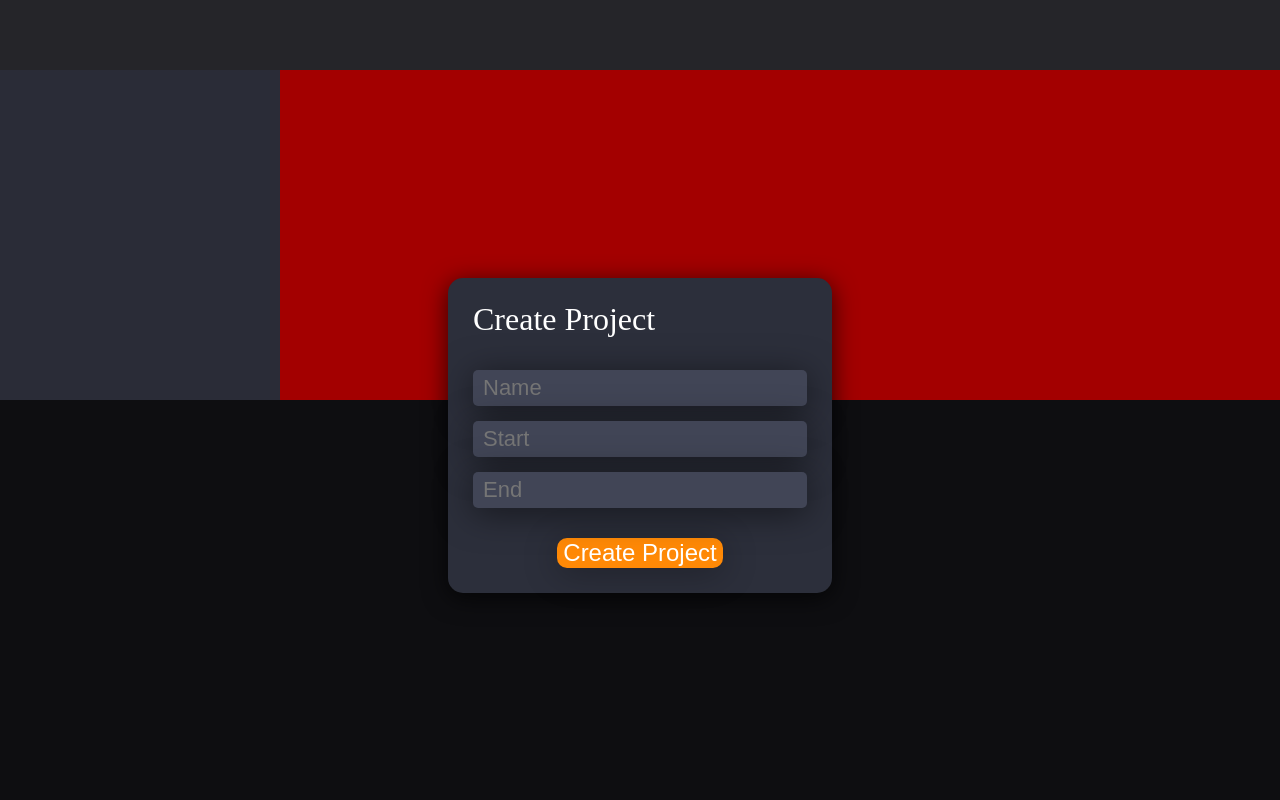
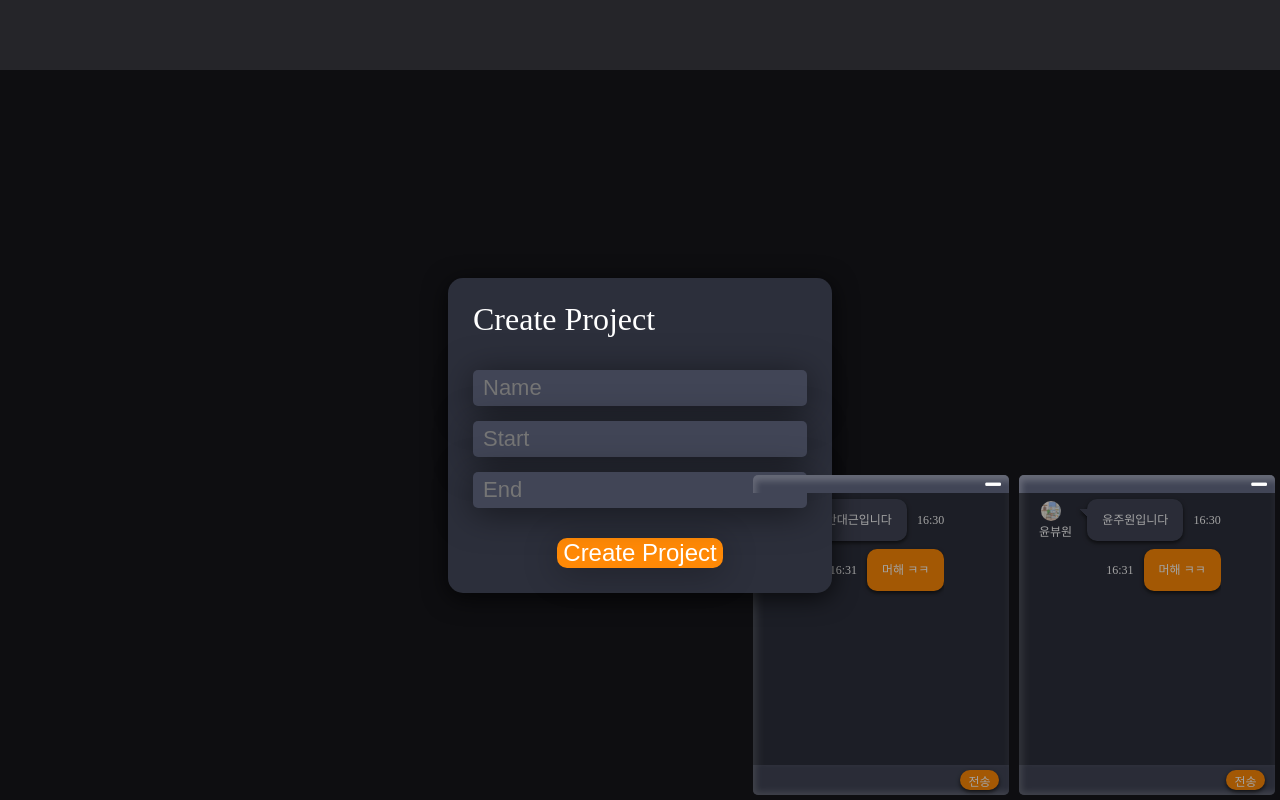
Before and after one commit to zerochae/kanboo_zerochae, a Vue app: page /projects in a window 1280 px wide. Built offline with nearby package versions, Linux system fonts and the light colour scheme; what @kangc/v-md-editor, codemirror-editor-vue3 would draw is missing.

Commit message:
chat form

```diff
--- a/package.json
+++ b/package.json
@@ -13,6 +13,7 @@
     "axios": "^0.24.0",
     "codemirror-editor-vue3": "^0.2.4",
     "core-js": "^3.6.5",
+    "moment": "^2.29.1",
     "vue": "^3.0.0",
     "vue-radial-progress": "^0.3.2",
     "vue-router": "^4.0.12",
--- a/src/components/popup/Chat.vue
+++ b/src/components/popup/Chat.vue
@@ -1,5 +1,4 @@
 <template>
-  <div class="chat-container">
   <button
     style="
       position: absolute;
@@ -13,26 +12,322 @@
   >
     채팅 테스트
   </button>
-    <div class="chat-box">
-      <div class="chat-header"></div>
-      <div class="chat-content"></div>
-      <div class="chat-inputBox"></div>
+  <div class="chat-container">
+    <div class="chat-box" v-for="(chat, index) in chatData" :key="index">
+      <div class="chat-header">
+        <i @click="setMini(index)" class="fas fa-minus"></i>
+      </div>
+      <div class="chat-content">
+        <ul>
+          <li
+            class="chat-line"
+            v-for="(line, index) in chat"
+            :key="index"
+            :class="{ 'chat-myLine': line.id == userId }"
+          >
+            <div v-if="userId != line.id" class="chat-userInfo">
+              <img :src="require(`@/assets/${line.img}`)" alt="img" />
+              {{ line.id }}
+            </div>
+            <div class="chat-info" v-if="line.id != userId">
+              <span class="chat-text chat-friend">
+                {{ line.text }}
+              </span>
+              <span class="chat-date">{{ line.date }}</span>
+            </div>
+            <div class="chat-info" v-else>
+              <span class="chat-date">{{ line.date }}</span>
+              <span class="chat-text chat-my">
+                {{ line.text }}
+              </span>
+            </div>
+          </li>
+        </ul>
+      </div>
+      <div class="chat-inputBox">
+        <input
+          :id="`chat-input-${index}`"
+          @input="setText"
+          @keyup.enter="sendMessage(index)"
+          type="text"
+        />
+        <button @click="sendMessage(index)">전송</button>
+      </div>
     </div>
   </div>
 </template>
 
 <script>
-export default {};
+const moment = require("moment");
+const today = moment();
+
+export default {
+  updated() {
+    document
+      .querySelector(".chat-content>ul")
+      .lastElementChild.scrollIntoView(); // 메시지 포커스
+  },
+  data() {
+    return {
+      chatData: [
+        [
+          {
+            id: "kade",
+            img: "con1.jpg",
+            text: "안대근입니다",
+            date: "16:30",
+          },
+          {
+            id: "zerochae",
+            img: "con3.jpg",
+            text: "머해 ㅋㅋ",
+            date: "16:31",
+          },
+        ],
+        [
+          {
+            id: "윤뷰원",
+            img: "con1.jpg",
+            text: "윤주원입니다",
+            date: "16:30",
+          },
+          {
+            id: "zerochae",
+            img: "con3.jpg",
+            text: "머해 ㅋㅋ",
+            date: "16:31",
+          },
+        ],
+      ],
+      inputText: "",
+      userId: "zerochae",
+      img: "con3.jpg",
+    };
+  },
+  watch: {
+    chatData: {
+      handler(newVal, oldVal) {
+        console.log(oldVal);
+        console.log(newVal);
+      },
+    },
+  },
+  methods: {
+    setText(e) {
+      this.inputText = e.target.value;
+    },
+    sendMessage(index) {
+      let date = today.format("HH:MM");
+
+      if (this.inputText !== "") {
+        this.chatData[index].push({
+          id: this.userId,
+          img: this.img,
+          text: this.inputText,
+          date: date,
+        });
+      }
+      document.querySelector(`#chat-input-${index}`).value = "";
+      this.inputText = "";
+    },
+    setMini() {},
+    test(index) {
+      console.log(index);
+    },
+    chatTest() {
+      let date = today.format("HH:MM");
+      console.log();
+      this.chatData[0].push({
+        id: "kade",
+        img: "con1.jpg",
+        text: "머하냐~",
+        date: date,
+      });
+    },
+  },
+};
 </script>
 
 <style>
 .chat-container {
+  position: absolute;
+  right: 0;
+  bottom: 0;
+  display: flex;
   overflow: hidden;
-  background: red;
 }
 .chat-box {
-  width: 280px;
-  height: 330px;
+  width: 20vw;
+  min-width: 150px;
+  height: 40vh;
+  background: #2c2f3b;
+  border-radius: 5px;
+  position: relative;
+  box-shadow: 3px 6px 10px rgba(255, 255, 255, 0.2) inset;
+  margin: 5px;
+  overflow: auto;
+  display: flex;
+}
+.chat-header {
+  position: absolute;
+  top: 0;
+  height: 18px;
   background: #414556;
+  text-align: right;
+  width: 100%;
+  box-shadow: 3px 6px 6px rgba(255, 255, 255, 0.2) inset;
+  z-index: 5;
+}
+
+.chat-header i {
+  font-size: 18px;
+  margin-right: 8px;
+}
+
+.chat-content {
+  padding: 15px;
+  font-size: 12px;
+  overflow: auto;
+}
+
+.chat-content ul {
+  margin-top: 6px;
+  display: flex;
+  flex-direction: column;
+  overflow: hidden;
+}
+
+.chat-line {
+  display: flex;
+  align-items: center;
+  margin-bottom: 6px;
+}
+
+.chat-userInfo {
+  display: flex;
+  flex-direction: column;
+  margin: 5px;
+}
+
+.chat-userInfo img {
+  margin: 0 0 5px 2px;
+  border-radius: 50%;
+  width: 20px;
+}
+
+.chat-info {
+  display: flex;
+}
+
+.chat-text {
+  margin-left: 10px;
+  height: fit-content;
+  width: fit-content;
+  border-radius: 10px;
+  display: flex;
+  align-items: center;
+  padding: 15px;
+  position: relative;
+}
+.chat-friend::before {
+  background: linear-gradient(
+    -135deg,
+    #414556 0%,
+    #414556 50%,
+    transparent 50%,
+    transparent
+  );
+  content: "";
+  position: absolute;
+  top: 10px;
+  left: -8px;
+  width: 12px;
+  height: 12px;
+  z-index: 1;
+}
+
+.chat-friend {
+  background: #414556;
+  -webkit-filter: drop-shadow(0px 2px 2px rgba(10, 10, 10, 0.8));
+}
+
+.chat-myLine {
+  justify-content: right;
+}
+
+.chat-my::before {
+  background: linear-gradient(
+    135deg,
+    #ff8906 0%,
+    #ff8906 50%,
+    transparent 50%,
+    transparent
+  );
+  content: "";
+  position: absolute;
+  top: 10px;
+  right: -8px;
+  width: 12px;
+  height: 12px;
+  z-index: 1;
+}
+
+.chat-my {
+  background: #ff8906;
+  -webkit-filter: drop-shadow(0px 2px 2px rgba(10, 10, 10, 0.8));
+}
+
+.chat-date {
+  margin: 15px 0 0 10px;
+}
+
+.chat-inputBox {
+  height: 30px;
+  width: 100%;
+  position: absolute;
+  background: #414556;
+  bottom: 0;
+  display: flex;
+  align-items: center;
+  box-shadow: 3px -3px 6px rgba(255, 255, 255, 0.2) inset;
+}
+.chat-inputBox input {
+  margin-left: 10px;
+  background: none;
+  color: white;
+  border: none;
+  outline: none;
+  width: 80%;
+}
+
+.chat-inputBox button {
+  background: #ff8906;
+  border-radius: 10px;
+  font-size: 12px;
+  width: 40px;
+  height: 20px;
+  color: white;
+  -webkit-filter: drop-shadow(0px 2px 2px rgba(10, 10, 10, 0.8));
+  margin-right: 10px;
+}
+
+::-webkit-scrollbar {
+  width: 0px;
+  /* border-width: initial;
+  border-style: none;
+  border-color: initial;
+  border-image: initial; */
+}
+
+::-webkit-scrollbar-thumb {
+  /* border-radius: 30px;
+  background-color: rgb(141, 133, 133);
+  box-shadow: 0px 3px 12px rgba(255, 255, 255, 0.227);
+  width: 0px;
+  height: 8px;
+  border-width: initial;
+  border-style: none;
+  border-color: initial;
+  border-image: initial; */
 }
 </style>
--- a/src/components/popup/Notice.vue
+++ b/src/components/popup/Notice.vue
@@ -1,5 +1,4 @@
 <template>
-  <div class="notice-container">
     <button
       style="
         position: absolute;
@@ -13,6 +12,7 @@
     >
       알람 테스트
     </button>
+  <div class="notice-container">
     <div
       :id="`notice-${index}`"
       class="notice-box"
@@ -49,14 +49,14 @@ export default {
   },
   methods: {
     closeNotice(index) {
-      document.querySelector(".notice-box").style.display = "none";
-      this.messages[index].check = "Y";
+      console.log(index)
+      console.log(this.messages)
+      document.querySelector(`#notice-${index}`).style.display = "none";
     },
     noticeTest() {
       this.messages.push({
         user: "zerochae",
         content: "님이 로그인하였습니다",
-        check: "Y",
       });
     },
   },
@@ -68,8 +68,9 @@ export default {
   display: flex;
   flex-direction: column;
   align-items: flex-end;
-  background: blue;
-
+  position: absolute;
+  z-index: 10;
+  right: 0;
 }
 .notice-box {
   margin-bottom: 10px;
@@ -77,14 +78,16 @@ export default {
   height: 60px;
   right: 0;
   background: #414556;
-  display: inline;
+  display: flex;
+  align-items: center;
   position: relative;
   flex-direction: column;
   justify-content: flex-end;
   border-radius: 5px;
   transform: translate(-100%);
   animation: slide 4s linear;
-  box-shadow: 0 5px 25px rgba(255, 255, 255, 0.2);
+  box-shadow: 3px 5px 16px rgba(255, 255, 255, 0.2) inset;
+  overflow: hidden;
 }
 
 .notice-text {
@@ -97,11 +100,14 @@ export default {
   right: 2%;
 }
 
+.notice-box button{
+  color:white
+}
+
 .notice-bar {
   height: 7px;
   width: 278px;
   background: #fff;
-  border-radius: 5px;
   position: absolute;
   bottom: 0;
 }
@@ -110,9 +116,8 @@ export default {
   background: #3f80a9;
   width: 100%;
   height: 100%;
-  overflow: hidden;
-  border-radius: 5px;
   animation: progress 3s linear;
+  box-shadow: 2px 2px 3px rgba(255, 255, 255, 0.3) inset;
 }
 
 @keyframes progress {
@@ -127,16 +132,14 @@ export default {
 @keyframes slide {
   0% {
     transform: translate(100%);
-    opacity: 0;
   }
   9%,
-  91% {
+  80% {
     transform: translate(0%);
-    opacity: 0.8;
   }
+  90%,
   100% {
     transform: translate(100%);
-    opacity: 0;
   }
 }
 </style>
```
Also changed, not shown: 2 other files (tests, documents, lock files or other folders). Lines whose indentation alone changed are shown as unchanged.
